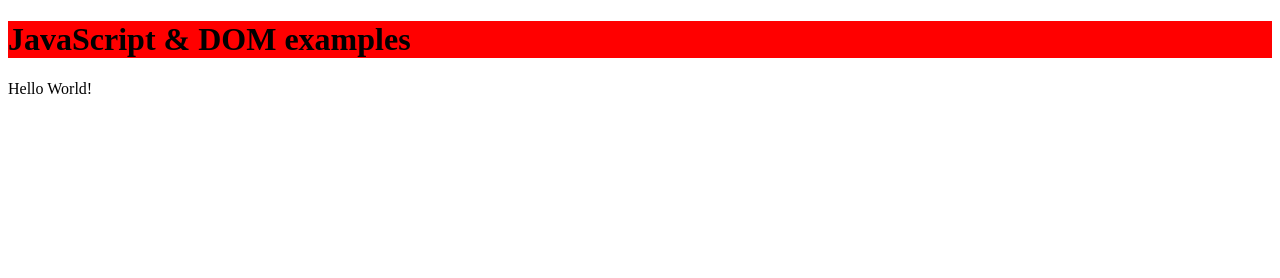
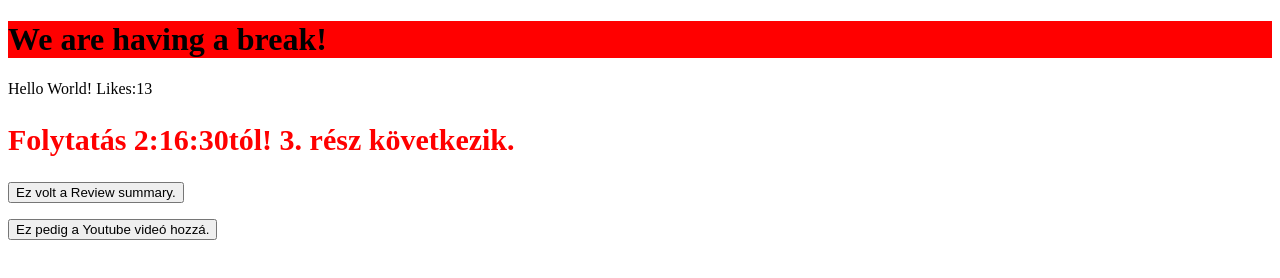
Before and after one commit to Gabor1988/JavaScript-VG, a plain HTML site: page index.html in a window 1280 px wide. Drawn offline with nearby package versions, Linux system fonts and the light colour scheme.

Commit message:
insert second part

```diff
--- a/index.html
+++ b/index.html
@@ -9,14 +9,34 @@
     <link rel="stylesheet" href="style.css">
 
 
-
 </head>
 <body>
 
     <h1>JavaScript & DOM examples</h1>
-    <p>Hello World!</p>
+    <p>Hello World! Likes:<span>13</span></p>
+
+    <h2>Folytatás 2:16:30tól! 3. rész következik.</h2>
+    <p>
+        <button>
+            <a href="http://stayathome-syllabus.greenfox.academy/week02/js-dom-topics.html" target="_blank">
+            Ez volt a Review summary.
+            </a>
+        </button>
+    </p>
+
+    <p>
+        <button>
+            <a href="https://www.youtube.com/watch?v=Ro6I87y7V7E&feature=youtu.be" target="_blank">
+            Ez pedig a Youtube videó hozzá.
+            </a>
+        </button>
+    </p>
+
+    <!-- JavaScript bemásolása/betöltése az internetről /JQuery (a sorrend számít... mi mi után jön) -->
+    <script src="https://code.jquery.com/jquery-3.5.0.min.js"></script>
 
     <!-- JavaScript becsatolása! -->
     <script src="script.js"></script>
+
 </body>
 </html>
--- a/script.js
+++ b/script.js
@@ -3,6 +3,13 @@ let name = 'Gabor';
 console.log(name + "'s apples");
 
 console.log('Hello World!');
+
+//Vmi kiválasztása / action utána
+//$('selector').action()
+
+// H1 kiválasztása
+$('h1').text('We are having a break!');
+
 
 //This a JavaScript comment
 
--- a/style.css
+++ b/style.css
@@ -1,3 +1,14 @@
 h1{
     background: red;
 }
+
+h2{
+    font-size: 30px;
+    color: red;
+    font-weight: bold;
+}
+
+a{
+    text-decoration-line: none;
+    color: black;
+}
```
